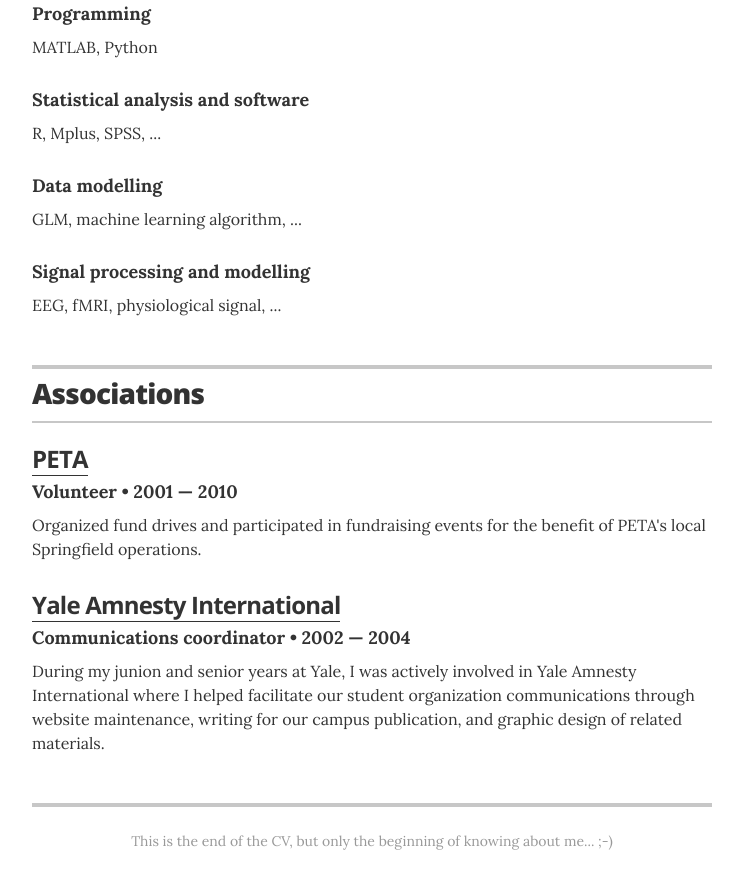
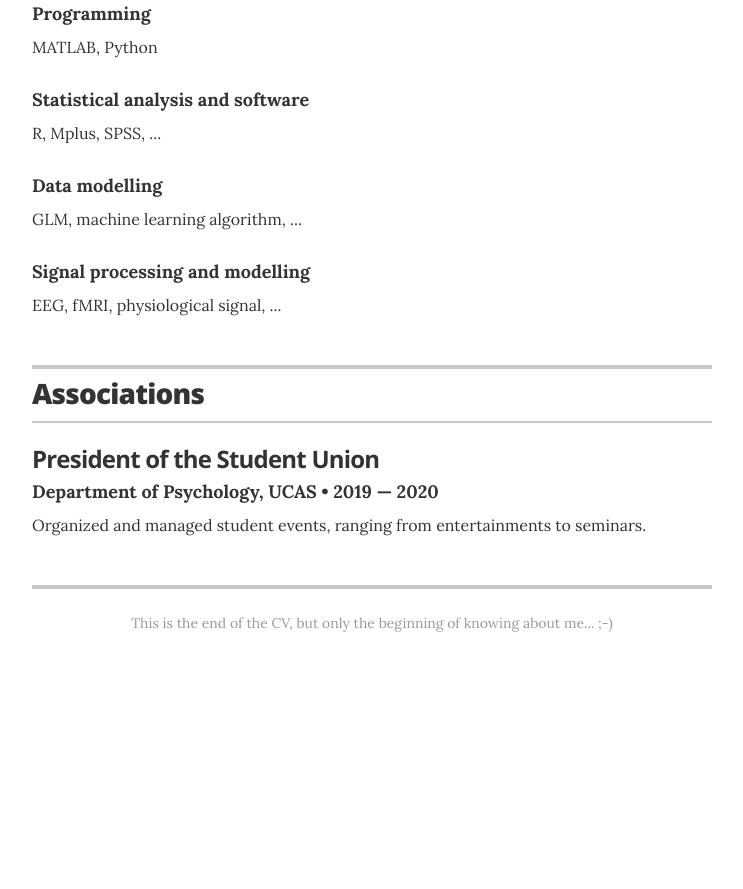
Before and after one commit to PsychYan/PsychYan.github.io, a Jekyll site: the page built from index.html, in a window 1280 px wide and 900 px high, scrolled down 3137 px. Shown: the top 889 px of the window, without its empty margins (268-1011 px from the left). Built offline with Jekyll 4.4.1, drawn with Linux system fonts in a browser that asks for light colours; after the commit the page ends 3819 px from its top, so only the background shows below that.

Commit message:
Update associations.yml

```diff
--- a/_data/associations.yml
+++ b/_data/associations.yml
@@ -1,15 +1,7 @@
 # Associations
 # comment out the urls if you do not wish to display them
 
-- organization: PETA
-  role: Volunteer
-  year: 2001 &mdash; 2010
-  url: https://www.peta.org/
-  summary: Organized fund drives and participated in fundraising events for the benefit of PETA's local Springfield operations.
-
-
-- organization: Yale Amnesty International
-  role: Communications coordinator
-  year: 2002 &mdash; 2004
-  url: http://campuspress.yale.edu/amnesty/
-  summary: During my junion and senior years at Yale, I was actively involved in Yale Amnesty International where I helped facilitate our student organization communications through website maintenance, writing for our campus publication, and graphic design of related materials.
+- organization: President of the Student Union
+  role: Department of Psychology, UCAS
+  year: 2019 &mdash; 2020
+  summary: Organized and managed student events, ranging from entertainments to seminars.
```
